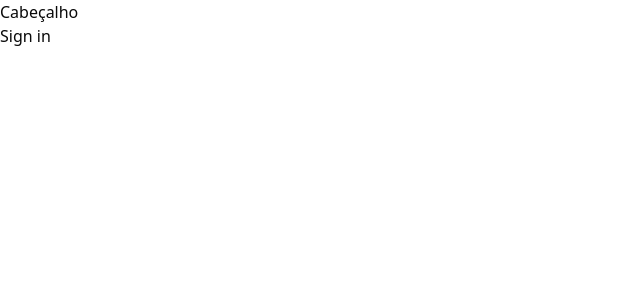
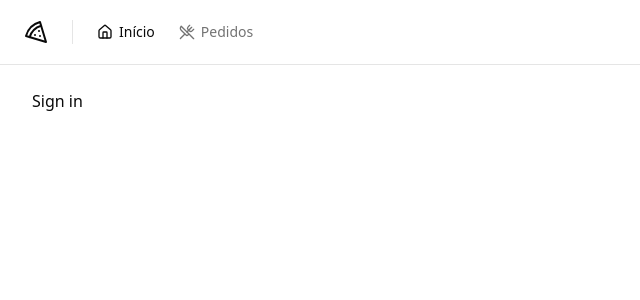
Before and after one commit to SchunckLeonardo/pizzashop-rocketseat, a React (Vite) app: page / in a window 1280 px wide. Shown: the top 300 px of the page, without its empty margins (0-640 px from the left). Built offline with nearby package versions, Linux system fonts and the light colour scheme.

Commit message:
Creating NavLink and Header to Dashboard

```diff
--- a/package.json
+++ b/package.json
@@ -12,6 +12,7 @@
   "dependencies": {
     "@hookform/resolvers": "^3.3.4",
     "@radix-ui/react-label": "^2.0.2",
+    "@radix-ui/react-separator": "^1.0.3",
     "@radix-ui/react-slot": "^1.0.2",
     "class-variance-authority": "^0.7.0",
     "clsx": "^2.1.0",
--- /dev/null
+++ b/src/components/header.tsx
@@ -0,0 +1,27 @@
+import { Home, Pizza, UtensilsCrossed } from 'lucide-react'
+
+import { NavLink } from './nav-link'
+import { Separator } from './ui/separator'
+
+export function Header() {
+  return (
+    <div className="border-b">
+      <div className="flex h-16 items-center gap-6 px-6">
+        <Pizza className="h-6 w-6" />
+
+        <Separator orientation="vertical" className="h-6" />
+
+        <nav className="flex items-center space-x-4 lg:space-x-6">
+          <NavLink to="/">
+            <Home className="h-4 w-4" />
+            Início
+          </NavLink>
+          <NavLink to="/orders">
+            <UtensilsCrossed className="h-4 w-4" />
+            Pedidos
+          </NavLink>
+        </nav>
+      </div>
+    </div>
+  )
+}
--- /dev/null
+++ b/src/components/nav-link.tsx
@@ -0,0 +1,15 @@
+import { Link, LinkProps, useLocation } from 'react-router-dom'
+
+export type NavLinkProps = LinkProps
+
+export function NavLink(props: NavLinkProps) {
+  const { pathname } = useLocation()
+
+  return (
+    <Link
+      data-current={pathname === props.to}
+      className="flex items-center gap-1.5 text-sm font-medium text-muted-foreground hover:text-foreground data-[current=true]:text-foreground"
+      {...props}
+    />
+  )
+}
--- /dev/null
+++ b/src/components/ui/separator.tsx
@@ -0,0 +1,29 @@
+import * as React from "react"
+import * as SeparatorPrimitive from "@radix-ui/react-separator"
+
+import { cn } from "@/lib/utils"
+
+const Separator = React.forwardRef<
+  React.ElementRef<typeof SeparatorPrimitive.Root>,
+  React.ComponentPropsWithoutRef<typeof SeparatorPrimitive.Root>
+>(
+  (
+    { className, orientation = "horizontal", decorative = true, ...props },
+    ref
+  ) => (
+    <SeparatorPrimitive.Root
+      ref={ref}
+      decorative={decorative}
+      orientation={orientation}
+      className={cn(
+        "shrink-0 bg-border",
+        orientation === "horizontal" ? "h-[1px] w-full" : "h-full w-[1px]",
+        className
+      )}
+      {...props}
+    />
+  )
+)
+Separator.displayName = SeparatorPrimitive.Root.displayName
+
+export { Separator }
--- a/src/pages/_layouts/app.tsx
+++ b/src/pages/_layouts/app.tsx
@@ -1,11 +1,13 @@
 import { Outlet } from 'react-router-dom'
+
+import { Header } from '@/components/header'
 
 export function AppLayout() {
   return (
-    <div>
-      <h1>Cabeçalho</h1>
+    <div className="flex min-h-screen flex-col antialiased">
+      <Header />
 
-      <div>
+      <div className="flex flex-1 flex-col gap-4 p-8 pt-6">
         <Outlet />
       </div>
     </div>
```
Also changed, not shown: tailwind.config.js (+35 -35 lines), 1 other file (tests, documents, lock files or other folders).
